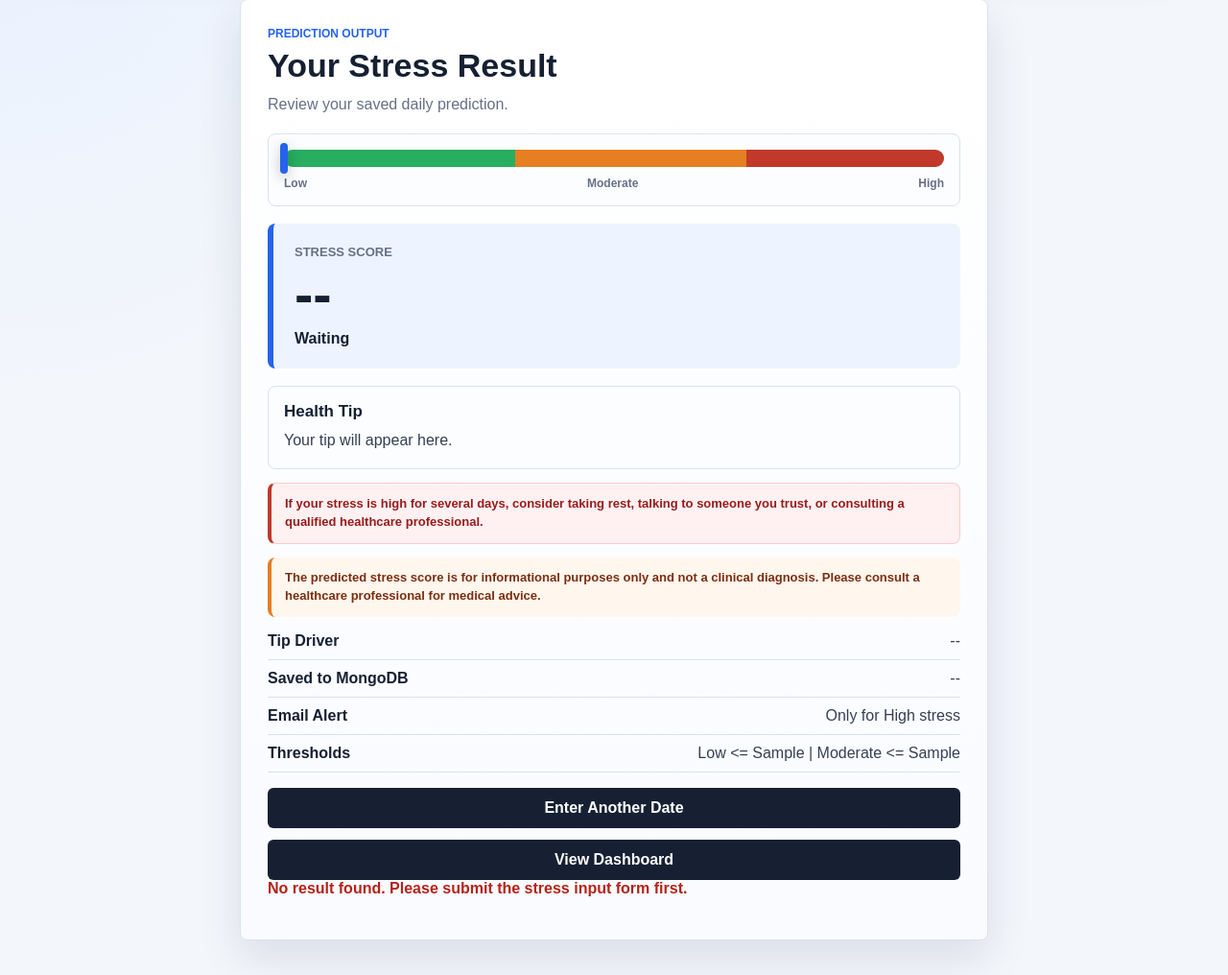
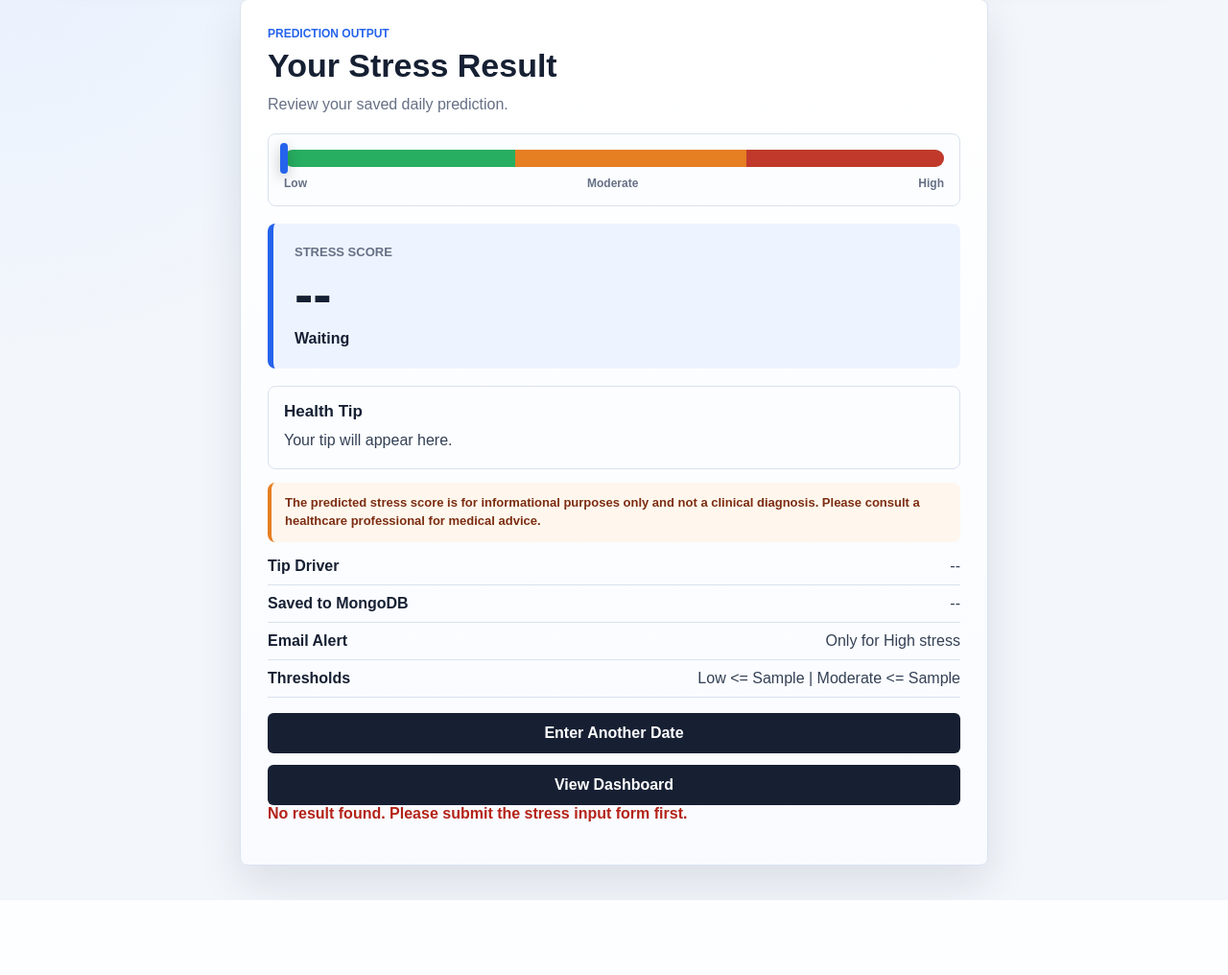
Before and after one commit to mca014ashritha-design/wfh_stress_demo, a Flask app: template frontend/templates/result.html in a window 1280 px wide. Shown: the part 113-1129 px from the top of the page at 96% size. After the commit the page ends 1051 px from the top, so only its background shows below. Run offline with Flask 3, Linux system fonts and the light colour scheme; the template is opened without the code that fills it: most values are stand-ins (such as "Sample title", 1, 10 or a date in 2020); parts of the project's set-up code (start-up, migrations or seed data) failed here and were passed over.

Commit message:
Remove high stress support note

```diff
--- a/frontend/static/css/styles.css
+++ b/frontend/static/css/styles.css
@@ -1048,18 +1048,6 @@
 }
 
 
-.support-note {
-  margin: 14px 0 0;
-  padding: 12px 14px;
-  border: 1px solid #fecaca;
-  border-left: 4px solid var(--red);
-  border-radius: 8px;
-  background: #fff1f2;
-  color: #991b1b;
-  font-size: 13px;
-  font-weight: 800;
-  line-height: 1.45;
-}
 .disclaimer {
   margin: 14px 0 0;
   padding: 12px 14px;
--- a/frontend/templates/result.html
+++ b/frontend/templates/result.html
@@ -48,8 +48,6 @@
         <h3>Health Tip</h3>
         <p id="tipValue">Your tip will appear here.</p>
       </div>
-
-      <p class="support-note">If your stress is high for several days, consider taking rest, talking to someone you trust, or consulting a qualified healthcare professional.</p>
       <p class="disclaimer result-disclaimer">The predicted stress score is for informational purposes only and not a clinical diagnosis. Please consult a healthcare professional for medical advice.</p>
 
       <div class="result-meta">
```
